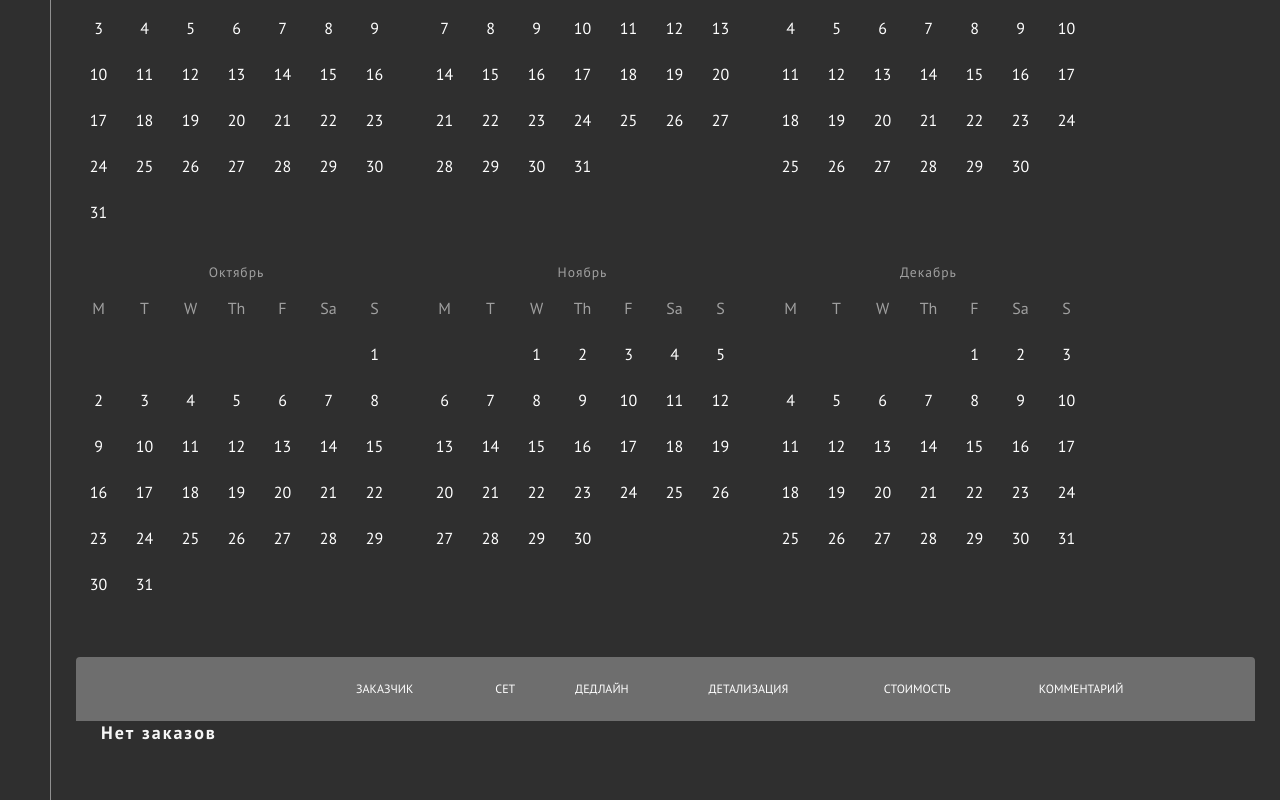
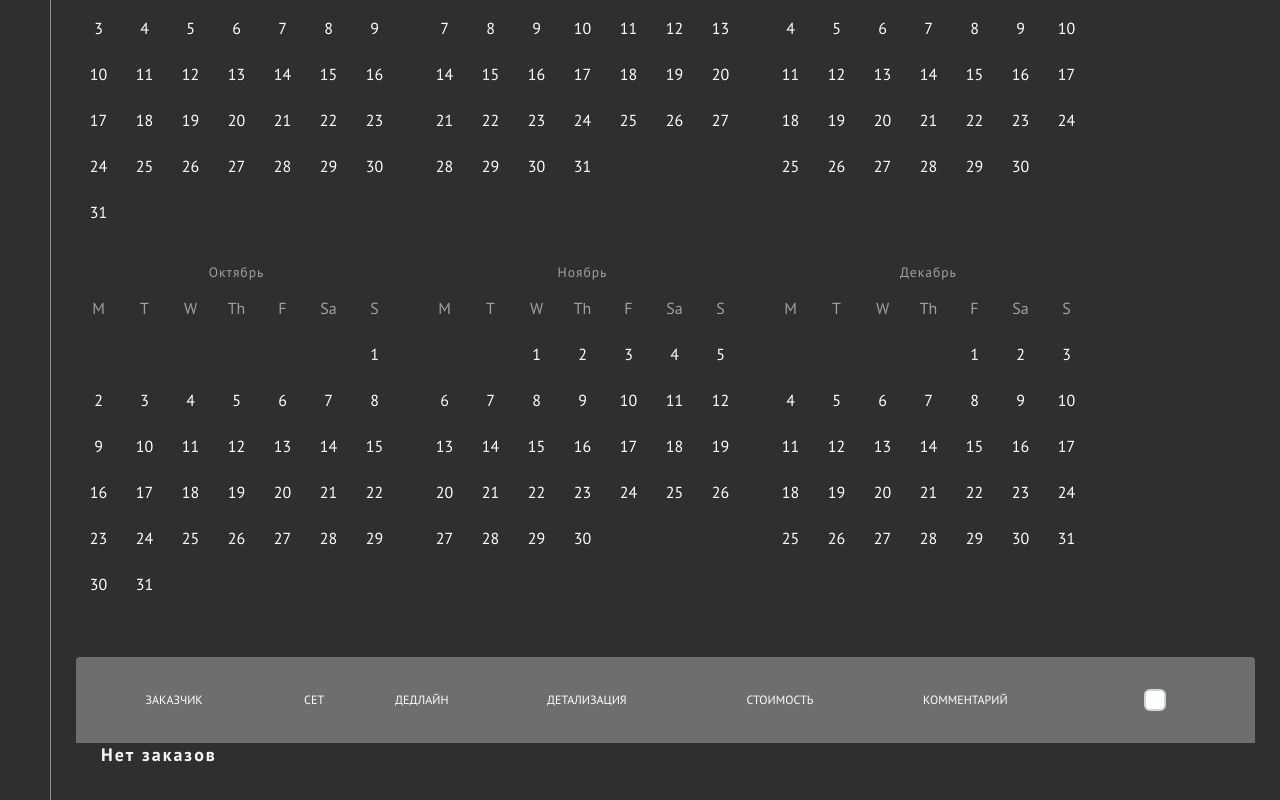
Before and after one commit to PotapenkoVadim/my-schedule, a React (Vite) app: page / in a window 1280 px wide. Shown: the part 889-1689 px from the top of the page. Built offline with nearby package versions, Linux system fonts and the light colour scheme.

Commit message:
feat: show/hide done orders in table

```diff
--- a/src/components/table/Table.module.scss
+++ b/src/components/table/Table.module.scss
@@ -2,7 +2,7 @@
 
 .table { margin-top: 50px; min-height: 400px; overflow: auto; padding: 0; border-radius: 4px 4px 0 0;
   &__wrapper { min-width: max-content; width: 100%; }
-  &__content { overflow-x: auto; margin-top: 0px; width: 100%; }
+  &__content { position: relative; overflow-x: auto; margin-top: 0px; width: 100%; }
   &__table { width: 100%; border-collapse: collapse; }
   &__head { padding: 20px 15px; text-align: left; font-weight: 500; font-size: 12px; color: white; text-transform: uppercase;
     background-color: #6e6e6e; position: sticky; top: 0; z-index: 2;
@@ -12,7 +12,7 @@
     border-bottom: solid 1px rgba(255,255,255,0.1); max-width: 500px;
   }
 
-  &__notice { font-size: 18px; font-weight: bold; padding: 0 25px; letter-spacing: 2px; }
+  &__notice { position: absolute; font-size: 18px; font-weight: bold; padding: 0 25px; letter-spacing: 2px; }
   &__color { width: 17px; height: 17px; border-radius: 2px; }
   &__actions { display: flex; flex-direction: column; align-items: center; justify-content: center; }
   &__checkbox { margin: 12px; }
--- a/src/components/table/Table.tsx
+++ b/src/components/table/Table.tsx
@@ -6,6 +6,9 @@ import { OrderDetailsType } from "../../types";
 import List from "../list/List";
 import styles from "./Table.module.scss";
 import TableActions from "./_Actions";
+import { useEffect, useState } from "react";
+import { Checkbox } from "primereact/checkbox";
+import { Tooltip } from "primereact/tooltip";
 
 export default function Table({
   orders,
@@ -20,10 +23,14 @@ export default function Table({
   onEditOrder: (order: Order) => void;
   onDoneOrder: (order: Order) => void;
 }) {
+  const [tableOrders, setTableOrders] = useState<Array<Order>>([]);
+  const [isShowDone, setIsShowDone] = useState(false);
+
   const calculateDetails = (orderDetails: Array<OrderDetailsType>, type: "count" | "sum") => (
     orderDetails.reduce((acc, o) => acc + Number(o[type] ?? 0), 0)
   );
 
+  const onChangeShowDone = () => setIsShowDone(!isShowDone);
   const toFormat = (date: Date) => format(date as Date, "d.MM.yyyy", {locale: ru});
   const getDateText = (dates?: Array<string>) => dates ? dates
     .map(d => new Date(d))
@@ -31,9 +38,17 @@ export default function Table({
     .map(d => toFormat(d))
     .join(" - ") : "";
 
+  useEffect(() => {
+    if (isShowDone) {
+      setTableOrders(orders);
+    } else {
+      setTableOrders(orders.filter(item => !item.done));
+    }
+  }, [orders, isShowDone]);
+
   let content;
-  if (orders.length > 0) {
-    content = orders.map(item => (
+  if (tableOrders.length > 0) {
+    content = tableOrders.map(item => (
       <tr
         key={item.id}
         id={`orderId-${item.id}`}
@@ -94,7 +109,16 @@ export default function Table({
                 <th className={styles["table__head"]}>Детализация</th>
                 <th className={styles["table__head"]}>Стоимость</th>
                 <th className={styles["table__head"]}>Комментарий</th>
-                <th className={styles["table__head"]}></th>
+                <th className={styles["table__head"]}>
+                <Checkbox
+                  id="checkbox"
+                  data-pr-tooltip={`${isShowDone ? "Скрыть" : "Показать"} выполненые заказы`}
+                  className={styles["table__checkbox"]}
+                  data-pr-position="top"
+                  checked={isShowDone}
+                  onChange={onChangeShowDone}
+                />
+                </th>
               </tr>
             </thead>
             <tbody className={styles["table__content"]}>
@@ -102,6 +126,8 @@ export default function Table({
             </tbody>
           </table>
       </div>
+
+      <Tooltip hideDelay={250} target="#checkbox" />
     </section>
   );
 }
```
Also changed, not shown: 1 other file (tests, documents, lock files or other folders).
